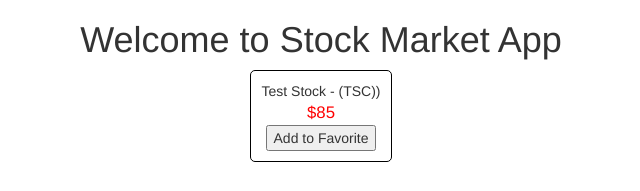
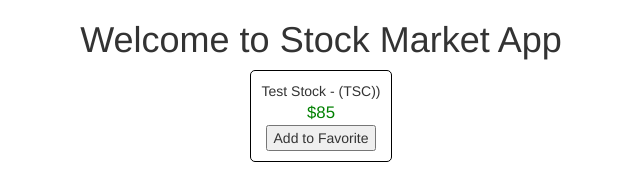
Before and after one commit to mudcitizen/stock-market, an Angular app in the folder ClientApp/: page / in a window 1280 px wide. Shown: the top 191 px of the page, without its empty margins (319-959 px from the left). Built offline with nearby package versions, Linux system fonts and the light colour scheme.

Commit message:
After NgStyle

```diff
--- a/ClientApp/src/app/stock/stock-item/stock-item.component.html
+++ b/ClientApp/src/app/stock/stock-item/stock-item.component.html
@@ -1,5 +1,5 @@
 <div class="stock-container">
   <div class="name">{{stock.name + ' - (' + stock.code +')'}})</div>
-  <div class="price" [ngClass]="stockClasses">${{stock.price}}</div>
+  <div class="price" [ngStyle]="stockStyles">${{stock.price}}</div>
   <button (click)="toggleFavorite($event)" [disabled]="stock.favorite">Add to Favorite</button>
 </div>
--- a/ClientApp/src/app/stock/stock-item/stock-item.component.ts
+++ b/ClientApp/src/app/stock/stock-item/stock-item.component.ts
@@ -9,19 +9,23 @@ import { Stock } from "../../model/stock.model";
 export class StockItemComponent implements OnInit {
 
   public stock: Stock;
-  public stockClasses;
+  private _stockStyles;
+    public get stockStyles() {
+        return this._stockStyles;
+    }
+    public set stockStyles(value) {
+        this._stockStyles = value;
+    }
 
   constructor() { }
 
   ngOnInit() {
-    this.stock = new Stock("Test Stock", "TSC", 85, 120);
+    this.stock = new Stock("Test Stock", "TSC", 85, 60);
     let diff = this.stock.price - this.stock.previousPrice;
     let largeChange = Math.abs(diff);
-    this.stockClasses = {
-      "positive": this.stock.isPositiveChange(),
-      "negative": !this.stock.isPositiveChange(),
-      "large-change": largeChange,
-      "small-change": !largeChange
+    this.stockStyles = {
+      "color": this.stock.isPositiveChange()  ? "green" : "red",
+      "font-size": (this.stock.isPositiveChange() ? "1.2" : ".8")+"em"
     }
   }
 
```
